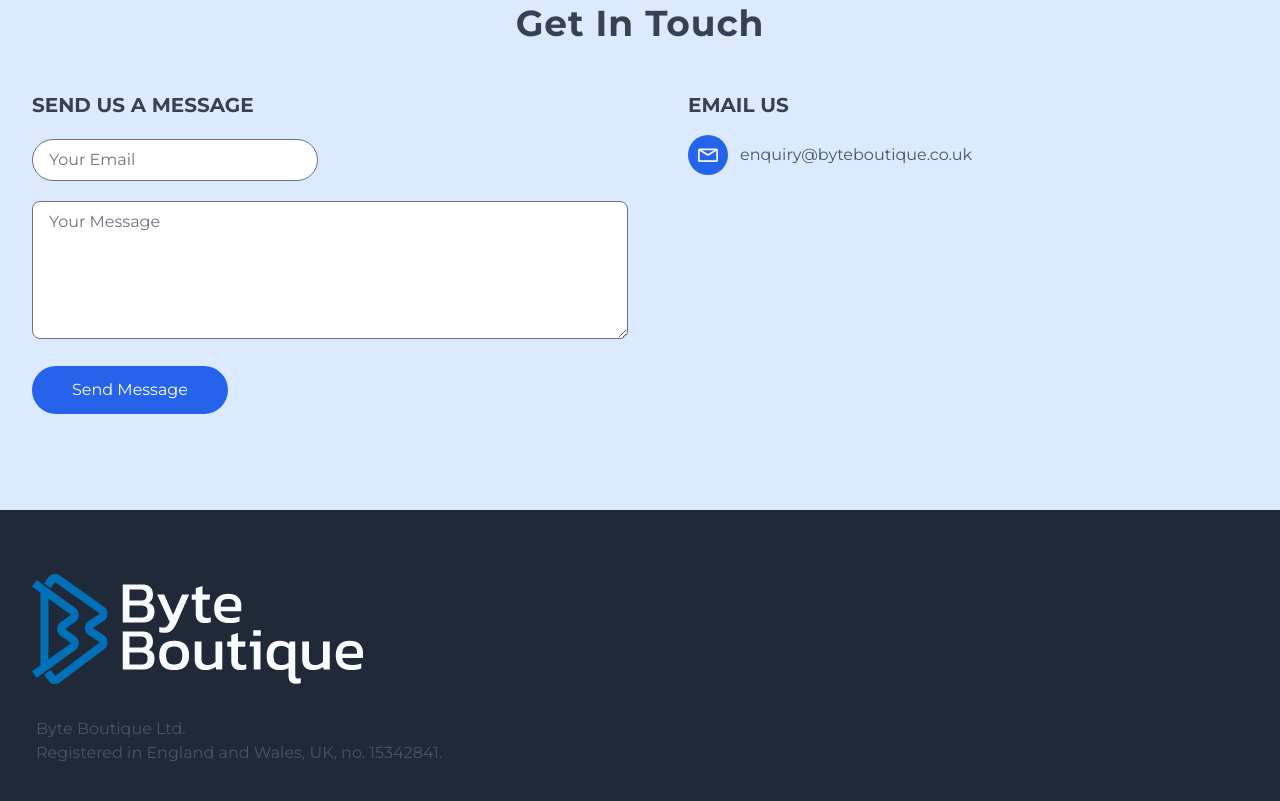
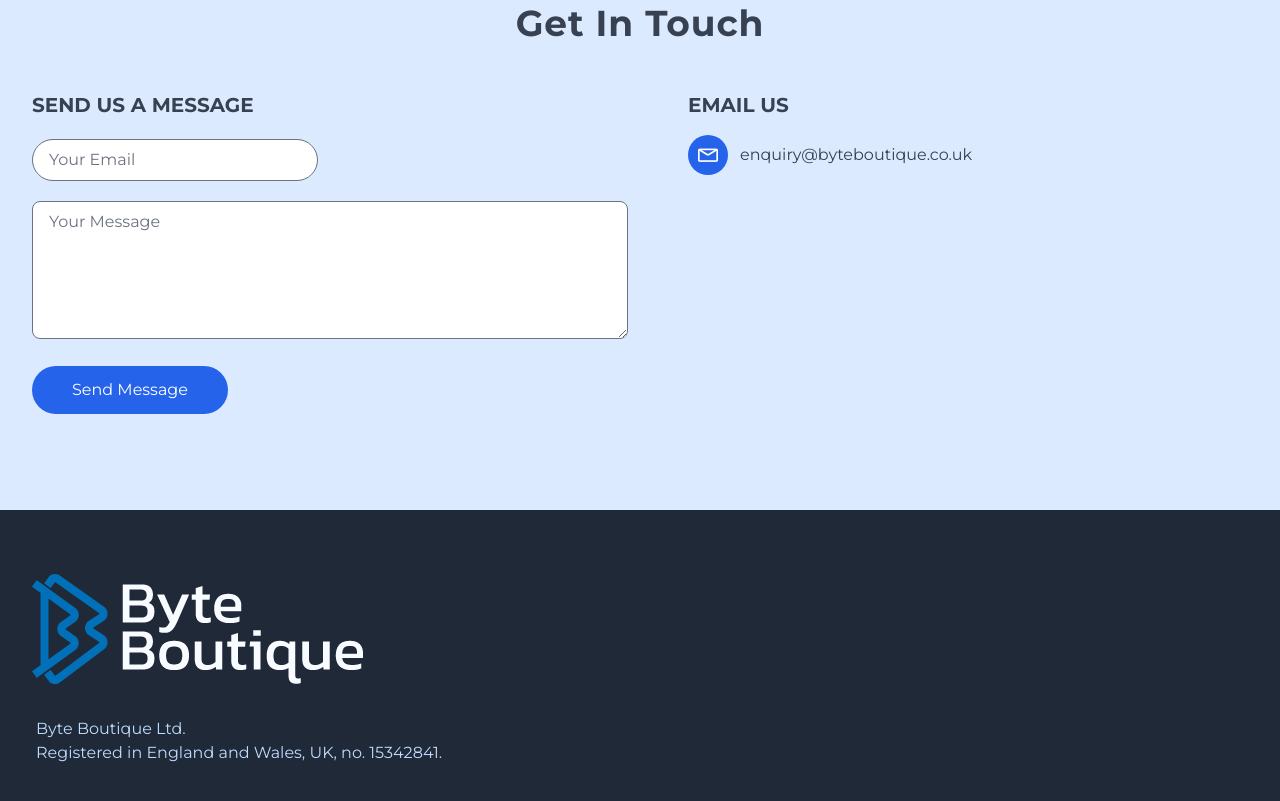
Before and after one commit to byte-boutique/byte-boutique-site, a website: page index.html in a window 1280 px wide. Shown: the part 1747-2548 px from the top of the page. Drawn offline with Linux system fonts and the light colour scheme.

Commit message:
Update styling

```diff
--- a/index.html
+++ b/index.html
@@ -358,7 +358,7 @@
                 <img src="assets/img/logo-light.png" alt="" />
               </div>
             </div>
-            <div class="pl-4 text-white">
+            <div class="pl-4 text-blue-200">
               <p>Byte Boutique Ltd.</p>
               <p>Registered in England and Wales, UK, no. 15342841.</p>
             </div>
--- a/src/style.css
+++ b/src/style.css
@@ -9,8 +9,8 @@
 body {
   font-family: 'Montserrat', sans-serif;
 }
-p {
-  @apply text-gray-600;
+section {
+  @apply text-gray-700;
 }
 .container {
   @apply mx-auto px-5;
```
Also changed, not shown: assets/css/style.css.
